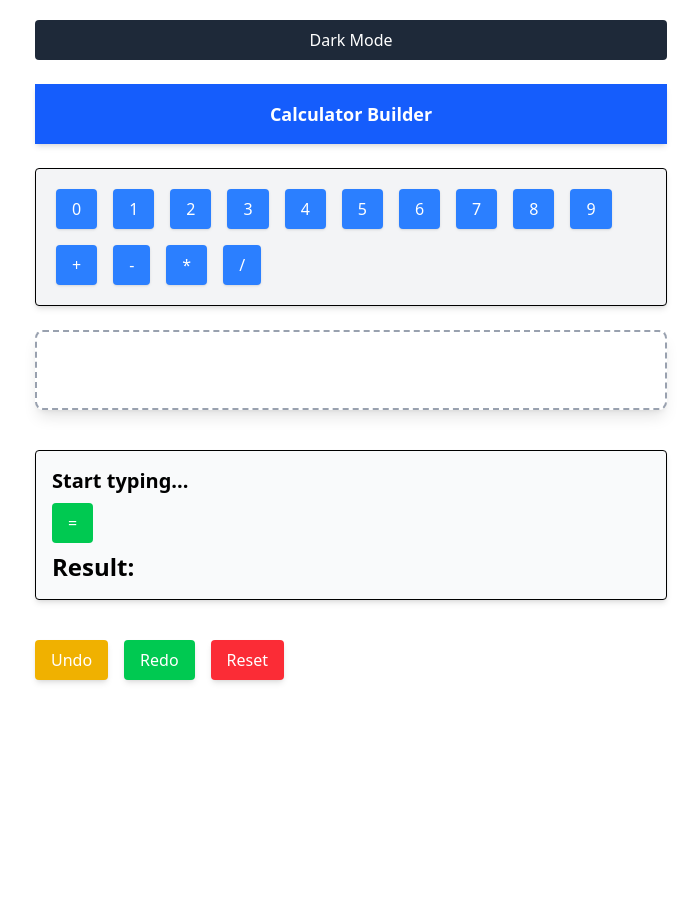
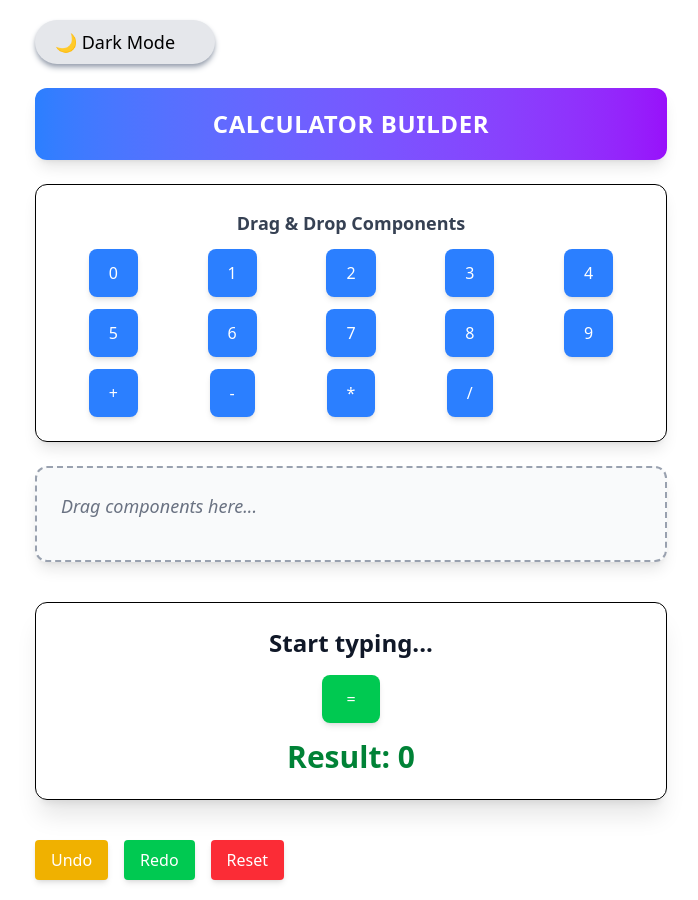
Before and after one commit to itsaimsd/Helpee-Calculator, a React (Vite) app: page / in a window 1280 px wide. Shown: the whole page, without its empty margins (289-987 px from the left). Before the commit the page ends 800 px from the top, so only its background shows below. Built offline with nearby package versions, Linux system fonts and the light colour scheme.

Commit message:
Sucesfully created dynamic calculator

```diff
--- a/src/components/AvailableComponents.jsx
+++ b/src/components/AvailableComponents.jsx
@@ -1,32 +1,18 @@
-// import DraggableButton from "./DraggableButton";
-
-// const AvailableComponents = () => {
-//   const buttons = [...Array(10).keys(), "+", "-", "*", "/"];
-
-//   return (
-//     <div className="p-4 border rounded bg-gray-100 flex flex-wrap gap-2 shadow-md relative">
-//       {buttons.map((btn) => (
-//         <DraggableButton key={btn} id={`btn-${btn}`} label={btn} />
-//       ))}
-//     </div>
-//   );
-// };
-
-// export default AvailableComponents;
-
-
-
-
 import DraggableButton from "./DraggableButton";
 
 const AvailableComponents = () => {
   const buttons = [...Array(10).keys(), "+", "-", "*", "/"];
 
   return (
-    <div className="p-4 border rounded bg-gray-100 flex flex-wrap gap-2 shadow-md relative">
-      {buttons.map((btn) => (
-        <DraggableButton key={btn} id={`btn-${btn}`} label={btn} />
-      ))}
+    <div className="p-6 border rounded-xl bg-white/40 backdrop-blur-md shadow-lg dark:bg-gray-800 dark:border-gray-700 transition-all duration-300">
+      <h2 className="text-lg font-semibold text-center text-gray-700 dark:text-gray-300 mb-3">
+        Drag & Drop Components
+      </h2>
+      <div className="grid grid-cols-5 gap-3 place-items-center">
+        {buttons.map((btn) => (
+          <DraggableButton key={btn} id={`btn-${btn}`} label={btn} />
+        ))}
+      </div>
     </div>
   );
 };
--- a/src/components/DarkModeToggle.jsx
+++ b/src/components/DarkModeToggle.jsx
@@ -6,9 +6,15 @@ const DarkModeToggle = () => {
   return (
     <button
       onClick={toggleDarkMode}
-      className={`p-2 rounded ${darkMode ? "bg-black text-white" : "bg-gray-800 text-white"}`}
+      className={`flex items-center px-5 py-2 w-45 rounded-full shadow-md transition-all duration-300 ${
+        darkMode
+          ? "bg-gray-800 text-white hover:bg-gray-700 shadow-gray-700"
+          : "bg-gray-200 text-black hover:bg-gray-300 shadow-gray-400"
+      }`}
     >
-      {darkMode ? "Light Mode" : "Dark Mode"}
+      <span className="text-lg">
+        {darkMode ? "☀️ Light Mode" : "🌙 Dark Mode"}
+      </span>
     </button>
   );
 };
--- a/src/components/DraggableButton.jsx
+++ b/src/components/DraggableButton.jsx
@@ -14,6 +14,8 @@ const DraggableButton = ({ id, label }) => {
       ref={setNodeRef}
       {...listeners}
       {...attributes}
+      onMouseDown={() => setIsDragging(true)}
+      onMouseUp={() => setTimeout(() => setIsDragging(false), 300)}
       onTouchStart={(e) => {
         setIsDragging(true);
         e.target.classList.add("touch-dragging");
@@ -22,14 +24,16 @@ const DraggableButton = ({ id, label }) => {
         setTimeout(() => setIsDragging(false), 300);
         e.target.classList.remove("touch-dragging");
       }}
-      className={`px-4 py-2 m-1 bg-blue-500 text-white rounded shadow hover:bg-blue-700 cursor-grab active:cursor-grabbing ${
-        isDragging ? "opacity-50 scale-105" : "opacity-100"
+      className={`px-5 py-3 cursor-grab text-white rounded-lg shadow-md transition-all duration-200 transform ${
+        isDragging
+          ? "scale-110 opacity-50 bg-blue-500 shadow-lg"
+          : "bg-blue-500 hover:bg-blue-700 hover:shadow-xl active:scale-95"
       }`}
       style={{
         transform: transform
           ? `translate(${transform.x}px, ${transform.y}px)`
           : "none",
-        transition: isDragging ? "none" : "transform 0.2s ease",
+        transition: "transform 0.2s ease",
         touchAction: "none",
       }}
     >
--- a/src/components/DropArea.jsx
+++ b/src/components/DropArea.jsx
@@ -9,6 +9,7 @@ import {
 import { useSortable, SortableContext, arrayMove } from "@dnd-kit/sortable";
 import { CSS } from "@dnd-kit/utilities";
 import useCalculatorStore from "../store/useCalculatorStore";
+import { useState } from "react";
 
 const SortableButton = ({ id, label }) => {
   const { removeComponent } = useCalculatorStore();
@@ -27,10 +28,11 @@ const SortableButton = ({ id, label }) => {
       {...attributes}
       {...listeners}
       onClick={() => removeComponent(id)}
-      className={`px-4 py-2 m-1 text-white rounded shadow cursor-pointer transition-all duration-150 ease-in-out ${
+      className={`px-5 py-3 m-2 text-white rounded-lg shadow-md cursor-pointer
+         transition-all duration-200 transform ${
         isDragging
-          ? "scale-110 opacity-30 bg-blue-500"
-          : "bg-blue-500 hover:bg-blue-800"
+          ? "scale-110 opacity-50 bg-blue-500"
+          : "bg-blue-500 hover:bg-blue-700 hover:shadow-xl active:scale-95"
       }`}
       style={{
         transform: CSS.Transform.toString(transform),
@@ -46,6 +48,7 @@ const SortableButton = ({ id, label }) => {
 const DropArea = () => {
   const { components, setComponents } = useCalculatorStore();
   const { setNodeRef } = useDroppable({ id: "drop-area" });
+  const [isHovered, setIsHovered] = useState(false);
 
   const sensors = useSensors(
     useSensor(PointerSensor, { activationConstraint: { distance: 5 } }),
@@ -72,16 +75,28 @@ const DropArea = () => {
       <SortableContext items={components.map((comp) => comp.id)}>
         <div
           ref={setNodeRef}
-          className="w-full min-h-20 border-2 border-dashed border-gray-400 flex flex-wrap p-4 bg-white shadow-lg rounded-lg"
+          onDragEnter={() => setIsHovered(true)}
+          onDragLeave={() => setIsHovered(false)}
+          className={`w-full min-h-24 border-2 border-dashed flex flex-wrap p-6 rounded-xl shadow-lg bg-gray-50 dark:bg-gray-800 transition-all duration-300 ${
+            isHovered
+              ? "border-blue-400 shadow-xl scale-105"
+              : "border-gray-400"
+          }`}
           style={{ touchAction: "none" }}
         >
-          {components.map((component) => (
-            <SortableButton
-              key={component.id}
-              id={component.id}
-              label={component.label}
-            />
-          ))}
+          {components.length > 0 ? (
+            components.map((component) => (
+              <SortableButton
+                key={component.id}
+                id={component.id}
+                label={component.label}
+              />
+            ))
+          ) : (
+            <p className="text-gray-500 dark:text-gray-400 text-lg italic">
+              Drag components here...
+            </p>
+          )}
         </div>
       </SortableContext>
     </DndContext>
--- a/src/components/Navbar.jsx
+++ b/src/components/Navbar.jsx
@@ -1,6 +1,7 @@
 const Navbar = () => (
-  <nav className="bg-blue-600 text-white p-4 text-center text-lg font-bold shadow-md">
+  <nav className="bg-gradient-to-r from-blue-500 to-purple-600 text-white p-5 text-center text-2xl font-extrabold shadow-lg rounded-xl tracking-wide uppercase transition-all duration-300 hover:shadow-2xl dark:bg-gray-800 dark:text-white">
     Calculator Builder
   </nav>
 );
+
 export default Navbar;
--- a/src/components/ResultDisplay.jsx
+++ b/src/components/ResultDisplay.jsx
@@ -6,25 +6,43 @@ const ResultDisplay = () => {
   const evaluateExpression = () => {
     const expression = components.map((comp) => comp.label).join("");
     try {
-      setResult(eval(expression));
+      // Evaluate safely
+      const safeResult = new Function(`return (${expression})`)();
+      setResult(safeResult);
     } catch (error) {
       console.error("Calculation error:", error);
-      setResult("Error");
+      setResult("Invalid Expression");
     }
   };
 
   return (
-    <div className="p-4 border rounded mt-4 bg-gray-50 shadow-md">
-      <div className="text-xl font-semibold">
-        {components.map((comp) => comp.label).join(" ") || "Start typing..."}
+    <div className="p-6 border rounded-xl mt-4 bg-white/30 backdrop-blur-lg shadow-xl dark:bg-gray-800 dark:border-gray-700 transition-all duration-300">
+      <div className="text-2xl font-semibold text-center text-gray-900 dark:text-white">
+        {components.length
+          ? components.map((comp) => comp.label).join(" ")
+          : "Start typing..."}
       </div>
-      <button
-        onClick={evaluateExpression}
-        className="bg-green-500 text-white px-4 py-2 mt-2 rounded"
+
+      {/* Calculation Button */}
+      <div className="flex justify-center mt-4">
+        <button
+          onClick={evaluateExpression}
+          className="bg-green-500 text-white px-6 py-3 rounded-lg shadow-md hover:shadow-lg hover:bg-green-600 transition-all duration-300 transform hover:scale-105"
+        >
+          =
+        </button>
+      </div>
+
+      {/* Result Display */}
+      <div
+        className={`mt-4 text-3xl font-bold text-center ${
+          result === "Invalid Expression"
+            ? "text-red-500"
+            : "text-green-700 dark:text-green-400"
+        }`}
       >
-        =
-      </button>
-      <div className="mt-2 text-2xl font-bold">Result: {result}</div>
+        {result !== "" ? result : "Result: 0"}
+      </div>
     </div>
   );
 };
--- a/src/components/SortableButton.jsx
+++ /dev/null
@@ -1,23 +0,0 @@
-import { useSortable } from "@dnd-kit/sortable";
-import { CSS } from "@dnd-kit/utilities";
-
-const SortableButton = ({ id, label }) => {
-  const { attributes, listeners, setNodeRef, transform, transition } = useSortable({ id });
-
-  return (
-    <button
-      ref={setNodeRef}
-      {...attributes}
-      {...listeners}
-      className="px-4 py-2 m-1 bg-green-500 text-white rounded shadow hover:bg-green-700 cursor-grab active:cursor-grabbing"
-      style={{
-        transform: CSS.Transform.toString(transform),
-        transition,
-      }}
-    >
-      {label}
-    </button>
-  );
-};
-
-export default SortableButton;
```
Also changed, not shown: src/store/useCalculatorStore.jsx (renamed from src/store/useCalculatorStore.js).
